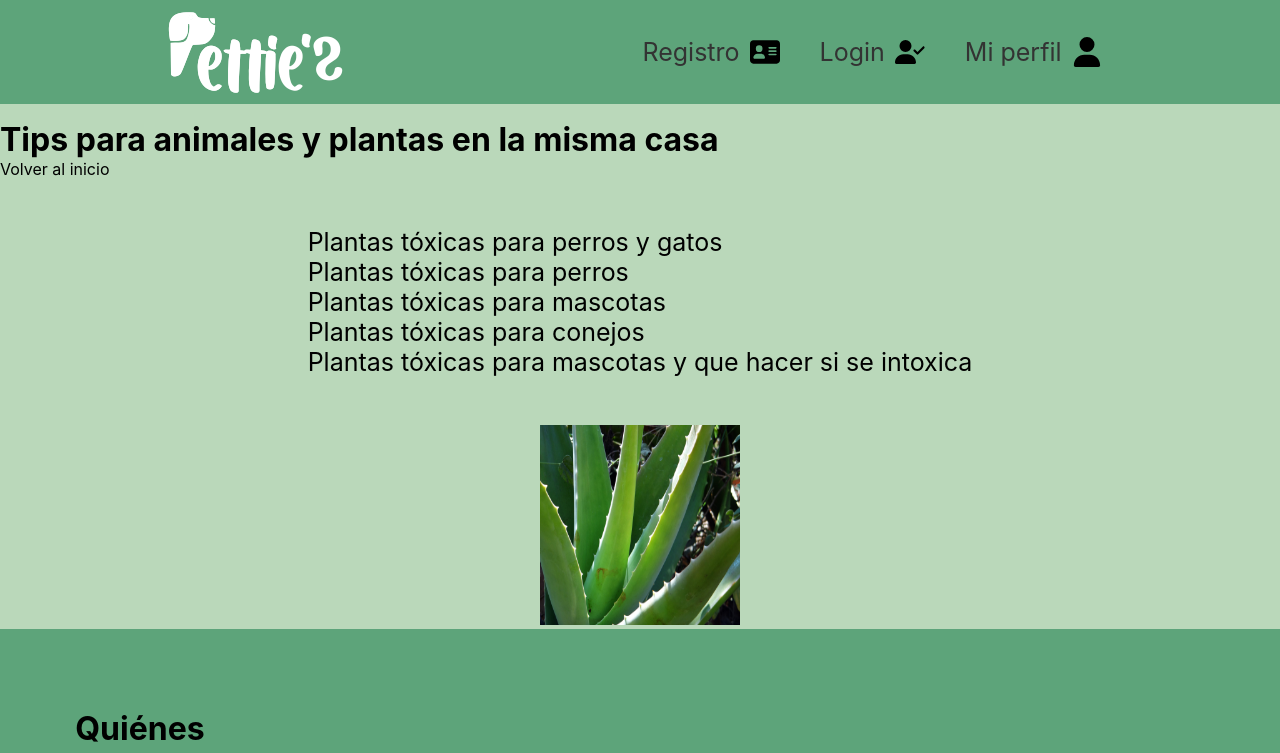
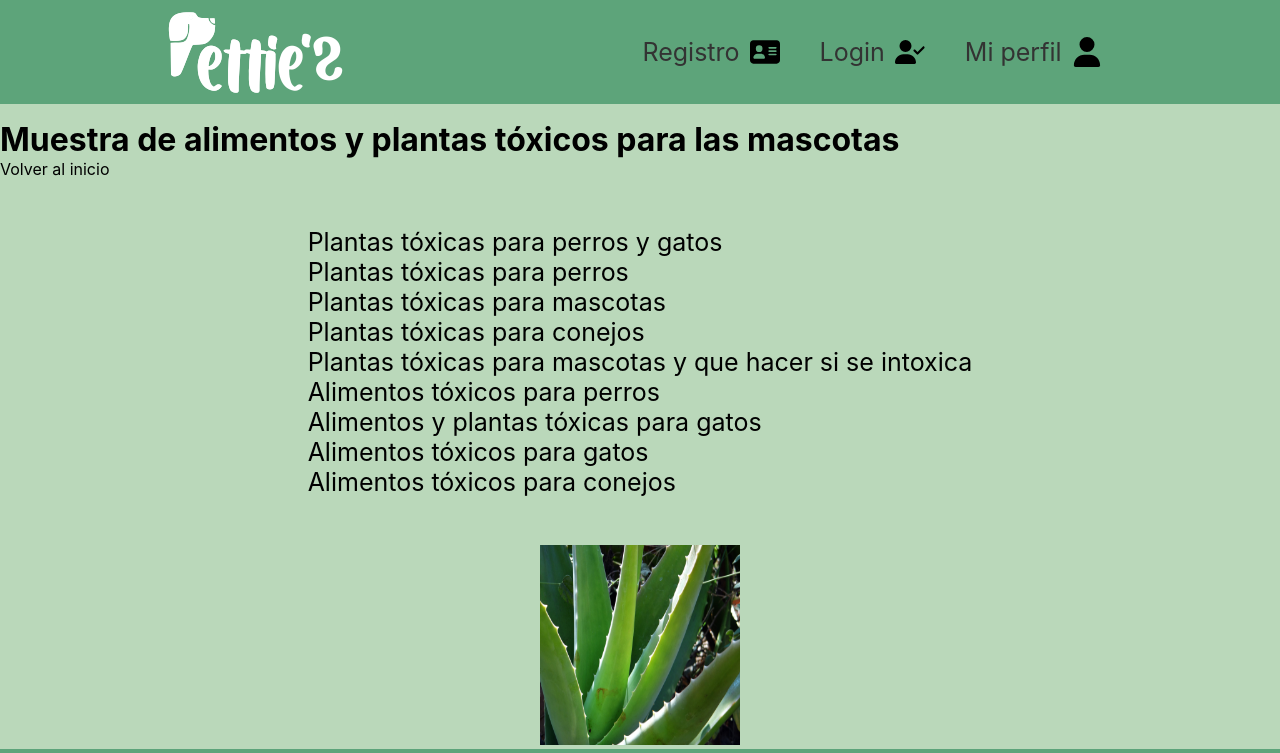
Before and after one commit to Mermalien/Proyect-3, a React (Create React App) app in the folder frontend/: page /plants in a window 1280 px wide. Shown: the top 753 px of the page. Built offline with nearby package versions, Linux system fonts and the light colour scheme.

Commit message:
cambios plantas

```diff
--- a/frontend/src/pages/AnimalsPlantsPage.js
+++ b/frontend/src/pages/AnimalsPlantsPage.js
@@ -3,14 +3,14 @@ import "../styles/AnimalsPlantsPage.css";
 
 export const AnimalsPlantsPage = () => {
   return (
-    <main>
+    <main className="mainplants">
       <Link to="/plants">
-        <h1>Tips para animales y plantas en la misma casa</h1>
+        <h1>Muestra de alimentos y plantas tóxicos para las mascotas </h1>
       </Link>
       <Link to={"/"}>
         <p>Volver al inicio</p>
       </Link>
-      <ul>
+      <ul className="ulplants">
         <li>
           <a
             href="https://centroveterinarioneptuno.es/noticias/plantas-toxicas-para-perros-y-gatos-conoce-sus-peligros/"
@@ -47,15 +47,48 @@ export const AnimalsPlantsPage = () => {
           </a>
           <a
             href="https://www.mundoanimalia.com/animales-consejos/plantas-toxicas-para-nuestras-mascotas.html"
-            params="quehacer"
+            className="quehacer"
             target="_blank"
             rel="noreferrer"
           >
             Plantas tóxicas para mascotas y que hacer si se intoxica
           </a>
+          <a
+            href="https://soyunperro.com/alimentos-toxicos-para-perros/"
+            className="alimentostoxicosperros"
+            target="_blank"
+            rel="noreferrer"
+          >
+            Alimentos tóxicos para perros
+          </a>
+          <a
+            href="https://www.royalcanin.com/es/cats/health-and-wellbeing/what-foods-are-toxic-for-my-cat"
+            className="alimentostoxicosgatos"
+            target="_blank"
+            rel="noreferrer"
+          >
+            Alimentos y plantas tóxicas para gatos
+          </a>
+          <a
+            href="https://www.petdarling.com/alimentos-toxicos-para-gatos/"
+            className="alimentostoxicosgatos"
+            target="_blank"
+            rel="noreferrer"
+          >
+            Alimentos tóxicos para gatos
+          </a>
+          <a
+            href="https://www.expertoanimal.com/alimentos-prohibidos-para-conejos-21771.html"
+            className="alimentostoxicosconejos"
+            target="_blank"
+            rel="noreferrer"
+          >
+            Alimentos tóxicos para conejos
+          </a>
         </li>
       </ul>
       <img
+        className="imgplants"
         src="/images/aloevera.jpg"
         alt="¨Foto de aloevera"
         style={{ height: "200px", width: "200px" }}
```
Also changed, not shown: 1 other file (tests, documents, lock files or other folders).
